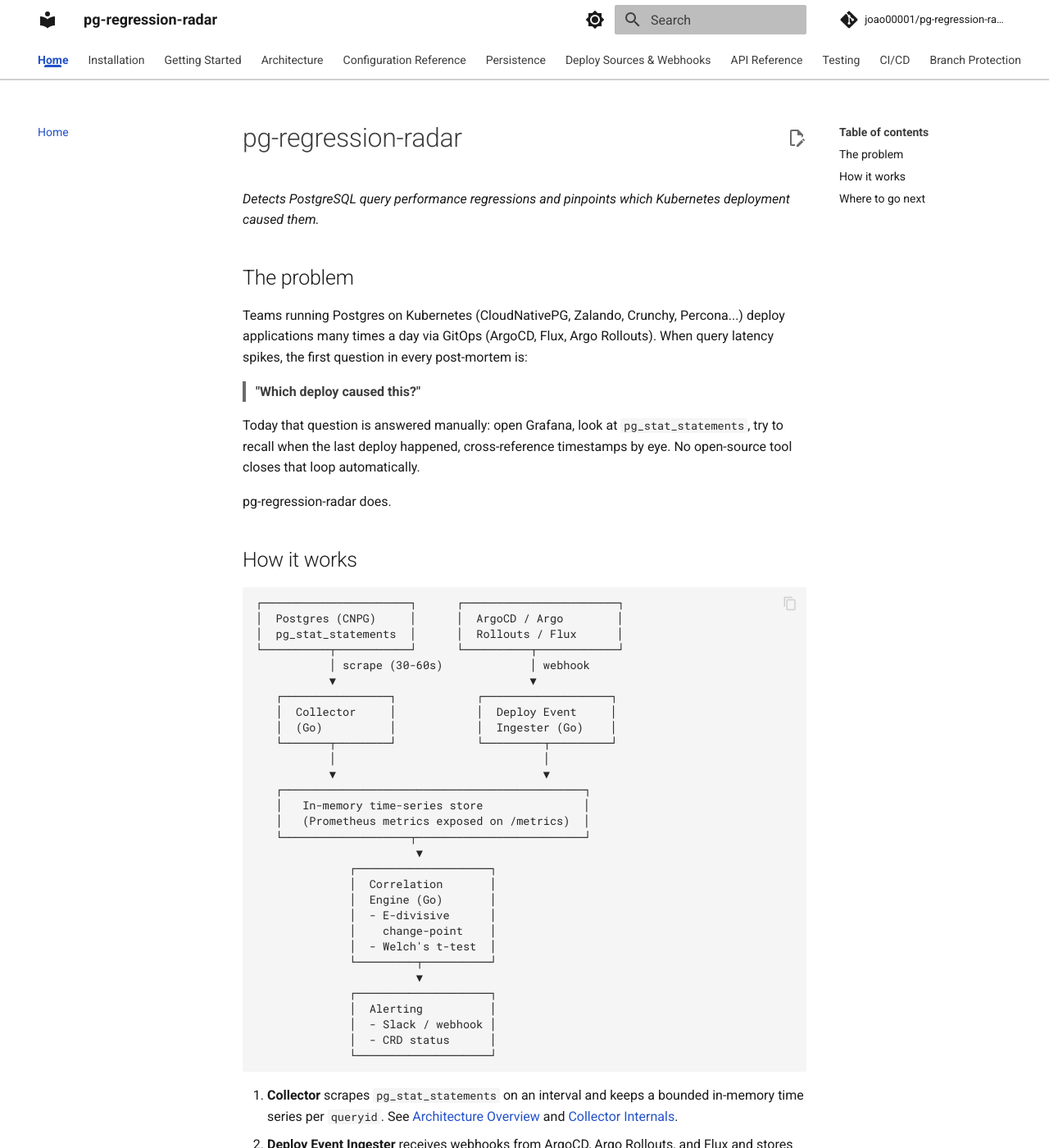
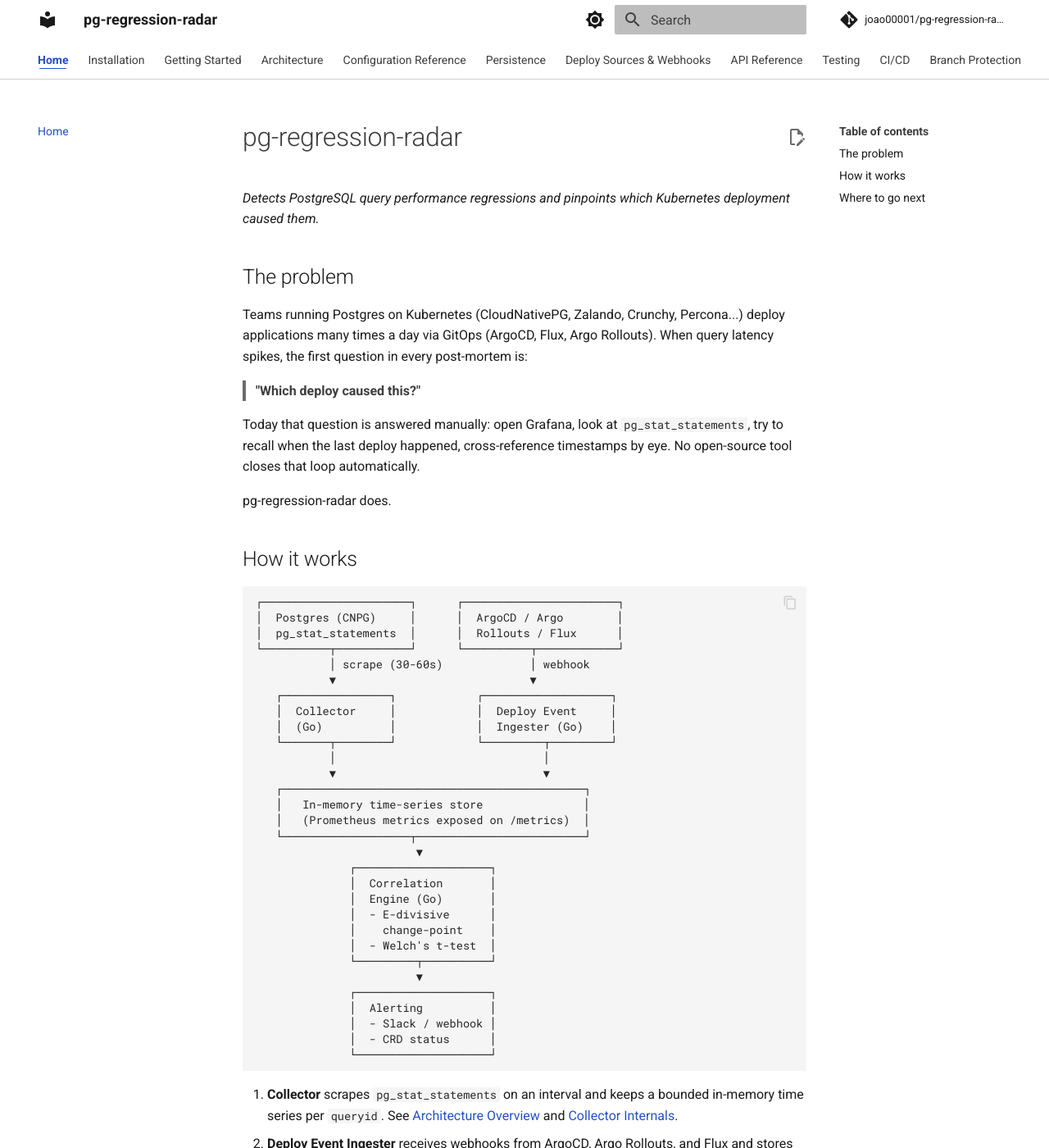
Before and after one commit to joao00001/pg-regression-radar, an MkDocs documentation site: the page built from docs/index.md, in a window 1280 px wide and 1400 px high. Shown: the whole window at 82% size. Built offline with MkDocs 1.6.1 and Material for MkDocs 9.7.7, drawn with Linux system fonts in a browser that asks for light colours; comment, search, counter and statistics services are not loaded.

Commit message:
docs(style): thinner active-tab underline, drop header border/webkit prefix
Per direct feedback: the active-tab underline is now a subtler 1px hairline
(was 3px, squared corners) sitting just below the tab text, and .md-header
no longer has a bottom border or a separate -webkit-backdrop-filter
declaration (autoprefixing is handled by the build tooling; keeping a
hand-written duplicate wasn't buying anything here).

Verified: mkdocs build --strict, zero broken links/anchors.

Signed-off-by: Joao (via Claude) <joao.detomini@enterprisedb.com>

```diff
--- a/docs/stylesheets/extra.css
+++ b/docs/stylesheets/extra.css
@@ -75,9 +75,7 @@
 .md-header {
   background-color: var(--md-header-bg-color);
   backdrop-filter: blur(14px) saturate(180%);
-  -webkit-backdrop-filter: blur(14px) saturate(180%);
   box-shadow: none;
-  border-bottom: 1px solid var(--md-default-fg-color--lightest);
 }
 
 .md-tabs {
@@ -125,11 +123,11 @@
 .md-tabs__item--active .md-tabs__link::after {
   content: "";
   position: absolute;
-  left: 0.4rem;
-  right: 0.4rem;
-  bottom: 0;
-  height: 3px;
-  border-radius: 2px 2px 0 0;
+  left: 0.1rem;
+  right: 0.1rem;
+  bottom: -2px;
+  height: 1px;
+  border-radius: 2px 2px;
   background-color: var(--md-typeset-a-color);
 }
 
```
